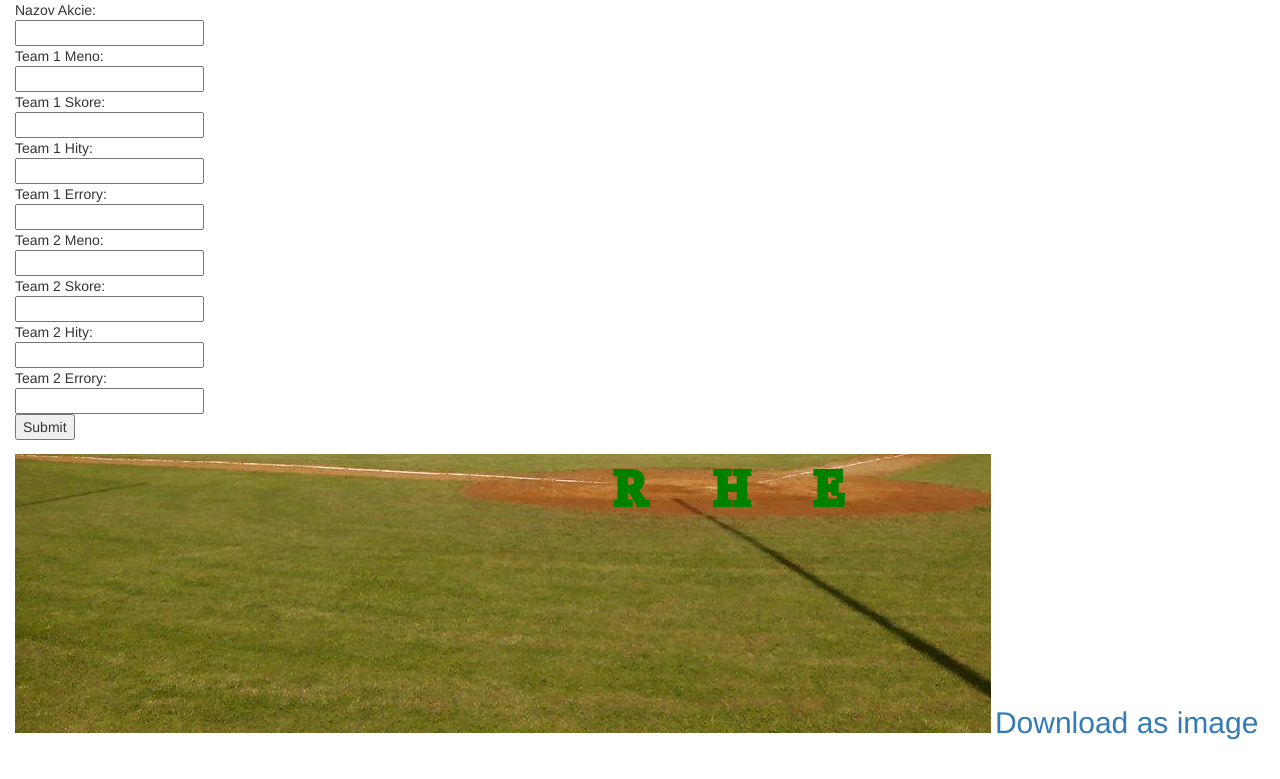
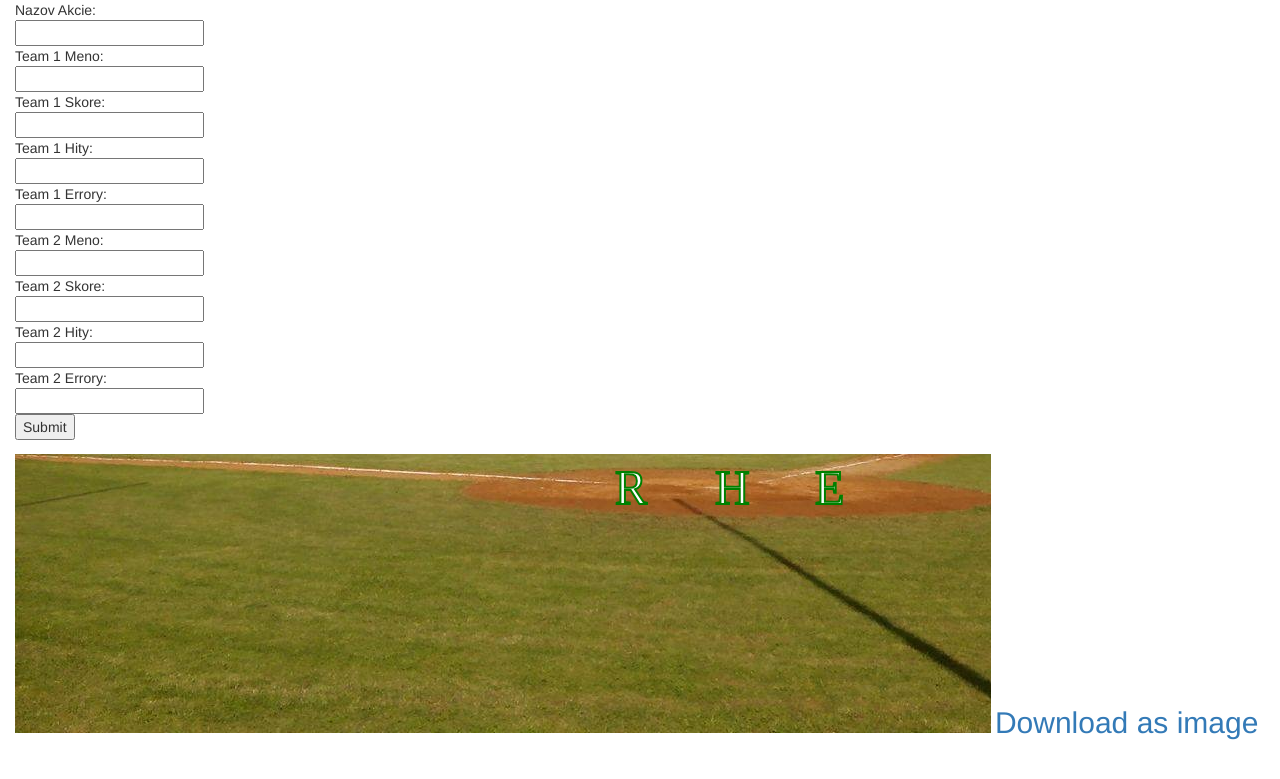
Before and after one commit to Wryxo/DnDSkillList, a Django app: page /generateImage in a window 1280 px wide. Shown: the top 779 px of the page. Run offline with Django 3.2, Linux system fonts and the light colour scheme; some libraries are stand-ins or nearby versions.

Commit message:
skraslenie

```diff
--- a/skilllist/templates/ff/generateImage.html
+++ b/skilllist/templates/ff/generateImage.html
@@ -50,7 +50,7 @@
                 ctx.font = '48px serif';
                 ctx.fillStyle = 'white'
                 ctx.strokeStyle = 'green'
-                ctx.lineWidth = 6
+                ctx.lineWidth = 2
                 ctx.fillText(document.getElementById("akcia").innerHTML, 40, 50);
                 ctx.strokeText(document.getElementById("akcia").innerHTML, 40, 50);
                 ctx.fillText('R', 600, 50);
```
